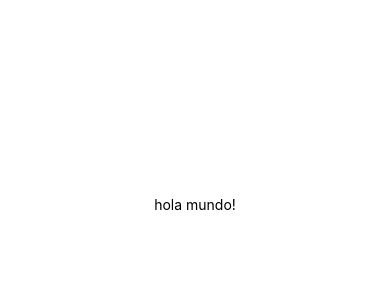
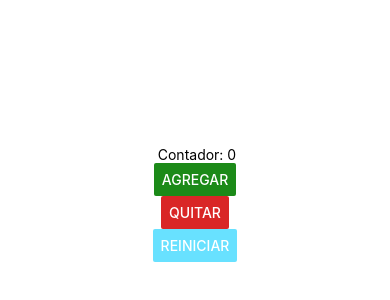
Before and after one commit to Bruno-LopezLeon/PAM213, a React Native app in the folder intro/: screen / in a window 390 px wide. Shown: the part 218-518 px from the top of the page. Built offline with nearby package versions, Linux system fonts and the light colour scheme.

Commit message:
Hicimos 3 botones con acciones diferentes y utilizamos el useState

```diff
--- a/intro/App.js
+++ b/intro/App.js
@@ -1,15 +1,27 @@
+/* 1. imports: Zona de imports */
 import { StatusBar } from 'expo-status-bar';
-import { StyleSheet, Text, View } from 'react-native';
+import { StyleSheet, Text, View, Button } from 'react-native';
+import React ,{useState} from 'react';
 
+/* 2. Main: Zona de componentes */
 export default function App() {
+  const [contador, setContador]=useState(0); /* es una destructuracion */
+
   return (
+
     <View style={styles.container}>
-      <Text>hola mundo!</Text>
+      <Text> Contador: {contador}</Text>
+      <Button title="Agregar" onPress={()=>setContador(contador+1)} color='#1c8a18ff' />
+      <Button title="Quitar" onPress={()=>setContador(contador-1)} color='#d30000da' />
+      <Button title="Reiniciar" onPress={()=>setContador(0)} color='#68e1ffff' />
+      {/* <Button></Button> */}
       <StatusBar style="auto" />
     </View>
+
   );
 }
 
+/* 3. styles: Zona de estetica y posicionamiento */
 const styles = StyleSheet.create({
   container: {
     flex: 1,
```
